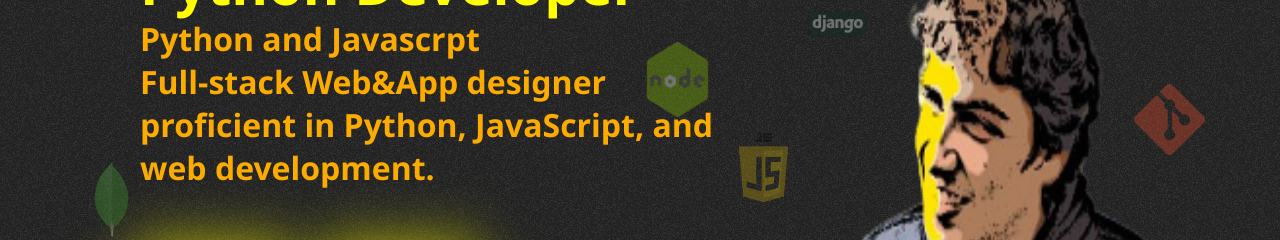
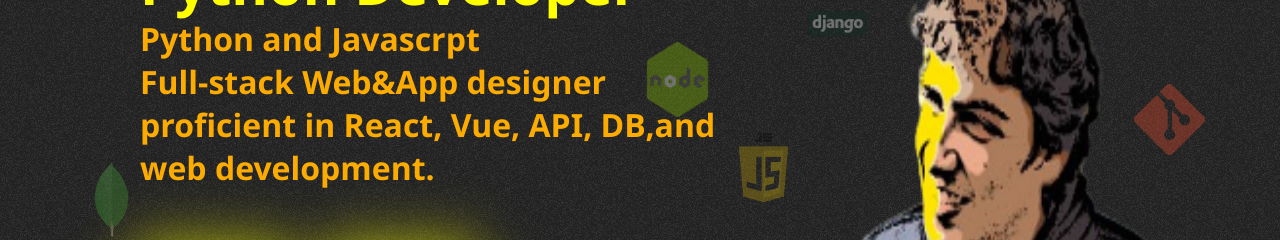
Before and after one commit to Gdi87/aGodinoES, a website: page index.html in a window 1280 px wide. Shown: the part 303-543 px from the top of the page. Drawn offline with Linux system fonts and the light colour scheme; a web font is replaced by a local one.

Commit message:
Update index.html
Signed-off-by: AGB <129738915+Gdi87@users.noreply.github.com>

```diff
--- a/index.html
+++ b/index.html
@@ -59,7 +59,7 @@
     <div class="home">
         <div class="home-content">
             <h1 class="animate-from-right">Alfredo Godino Python Developer</h1>
-            <h3 class="animate-from-right"> Python and Javascrpt <br>  Full-stack Web&App designer proficient in Python, JavaScript, and web development.<br><br></h3>
+            <h3 class="animate-from-right"> Python and Javascrpt <br>  Full-stack Web&App designer proficient in React, Vue, API, DB,and web development.<br><br></h3>
 
             </p>
             <div class="btn-box">
```
